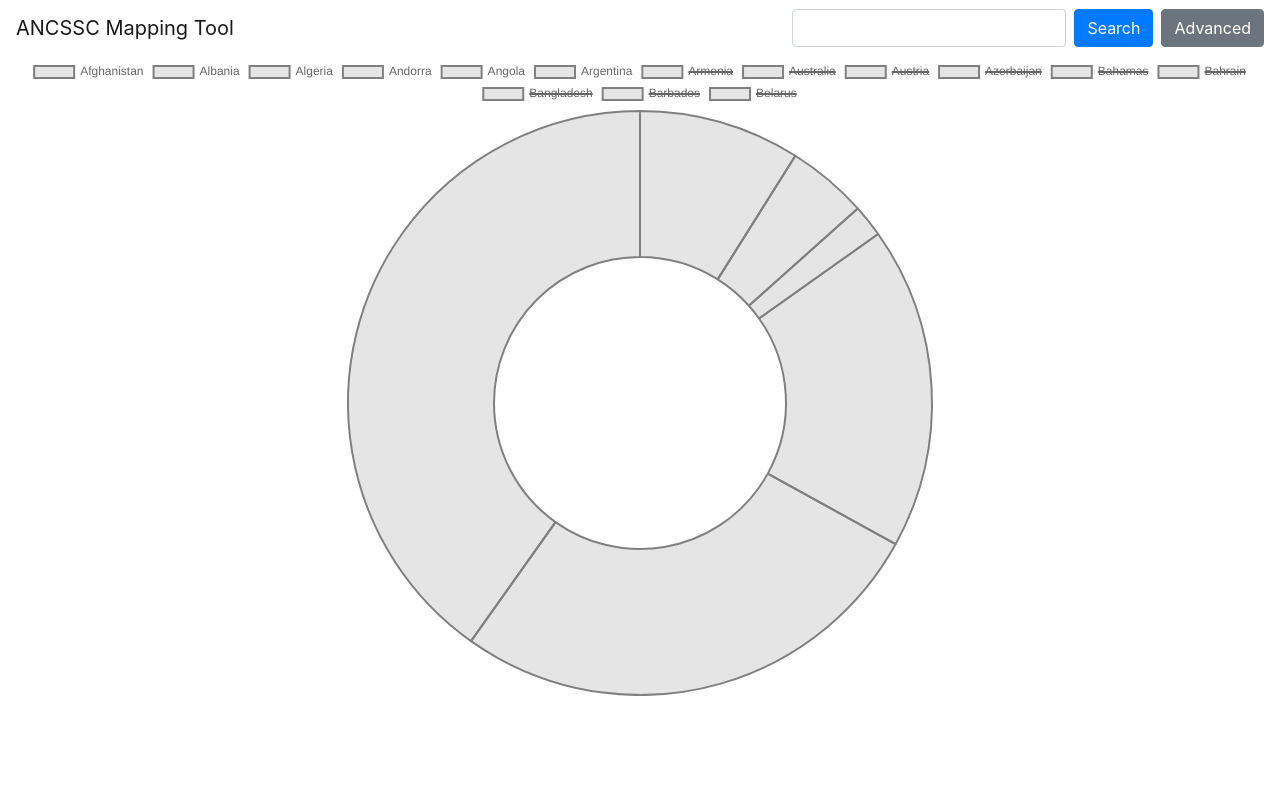
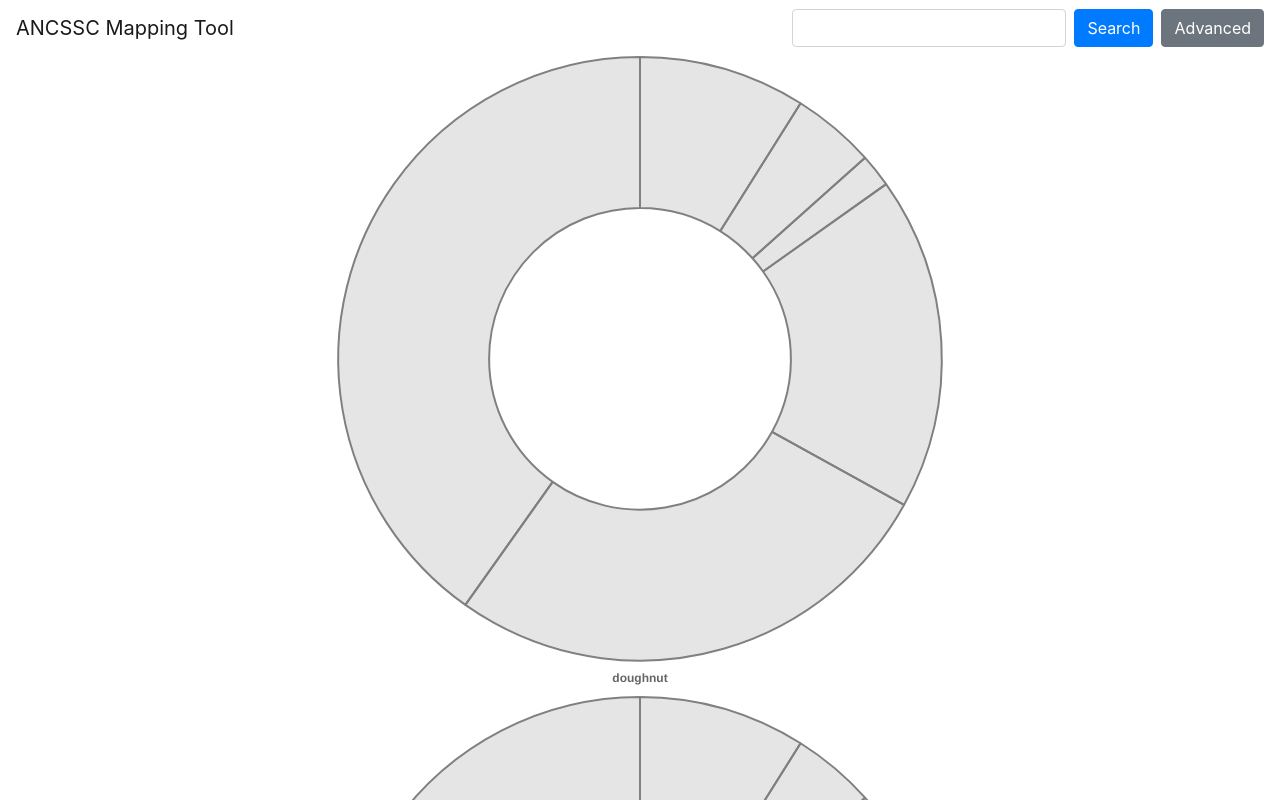
Before and after one commit to UCL-COMP0016-Team37/Mapping-Tool-Frontend, a React (Create React App) app: page /chart in a window 1280 px wide. Shown: the top 800 px of the page. Built offline with nearby package versions, Linux system fonts and the light colour scheme.

Commit message:
charts added

```diff
--- a/src/components/chart/index.js
+++ b/src/components/chart/index.js
@@ -1,10 +1,10 @@
 import React from 'react';
-import Chart from 'chart.js';
 
 import './chart.scss';
 import API from 'utils/backendApi';
+import IndexItem from './indexItem';
 
-export default class chart extends React.Component{
+export default class Chart extends React.Component{
     constructor(props) {
         super(props);
         this.state = {results: []};
@@ -14,37 +14,10 @@ export default class chart extends React.Component{
             this.setState({ results: response.data });
         });
     }
-
-    componentDidUpdate(){
-        const country = this.state.results.map(country => country.title);
-        // ['Afghanistan','Albania','Algeria','Andorra','Angola','UK']
-        let ctx = 'myChart';
-        new Chart(ctx, {
-            // The type of chart we want to create
-            type: 'doughnut',
-
-            // The data for our dataset
-            data: {
-                labels: country,
-                datasets: [{
-                    borderColor : 'grey',
-                    data: [10, 5, 2, 20, 30, 45],
-                }],
-            },
-
-            // Configuration options go here
-            options: {},
-        });
-    }
-
     render() {
-        return (
-            <div >
-                <canvas
-                    id="myChart"
-                    ref={this.chartRef}
-                />
-            </div>
-        );
+        return( <div>
+            <IndexItem id='chart' type='doughnut' title='doughnut' labels={this.state.results.map(country => country.title)}/>
+            <IndexItem id='charttwo' type='pie' title='pie' labels={this.state.results.map(country => country.title)}/>
+            </div>)
     }
 }
--- /dev/null
+++ b/src/components/chart/indexItem.js
@@ -0,0 +1,51 @@
+import React from 'react';
+import Chart from 'chart.js';
+
+import './chart.scss';
+
+export default class IndexItem extends React.Component{
+    constructor(props) {
+        super(props);
+        this.chartRef = React.createRef();
+    }
+
+    componentDidUpdate(){
+        let ctx = this.props.id;
+        new Chart(ctx, {
+            // The type of chart we want to create
+            type: this.props.type ,
+
+            // The data for our dataset
+            data: {
+                labels: this.props.labels,
+                datasets: [{
+                    borderColor : 'grey',
+                    data: [10, 5, 2, 20, 30, 45],
+                }],
+            },
+
+            // Configuration options go here
+            options: {
+                legend: {
+                    display: false,
+                },
+                title: {
+                    display: true,
+                    text: this.props.title,
+                    position: 'bottom',
+                }
+            },
+        });
+    }
+
+    render() {
+        return (
+            <div>
+                <canvas
+                    id={this.props.id}
+                    ref={this.chartRef}
+                />
+            </div>
+        );
+    }
+}
```
